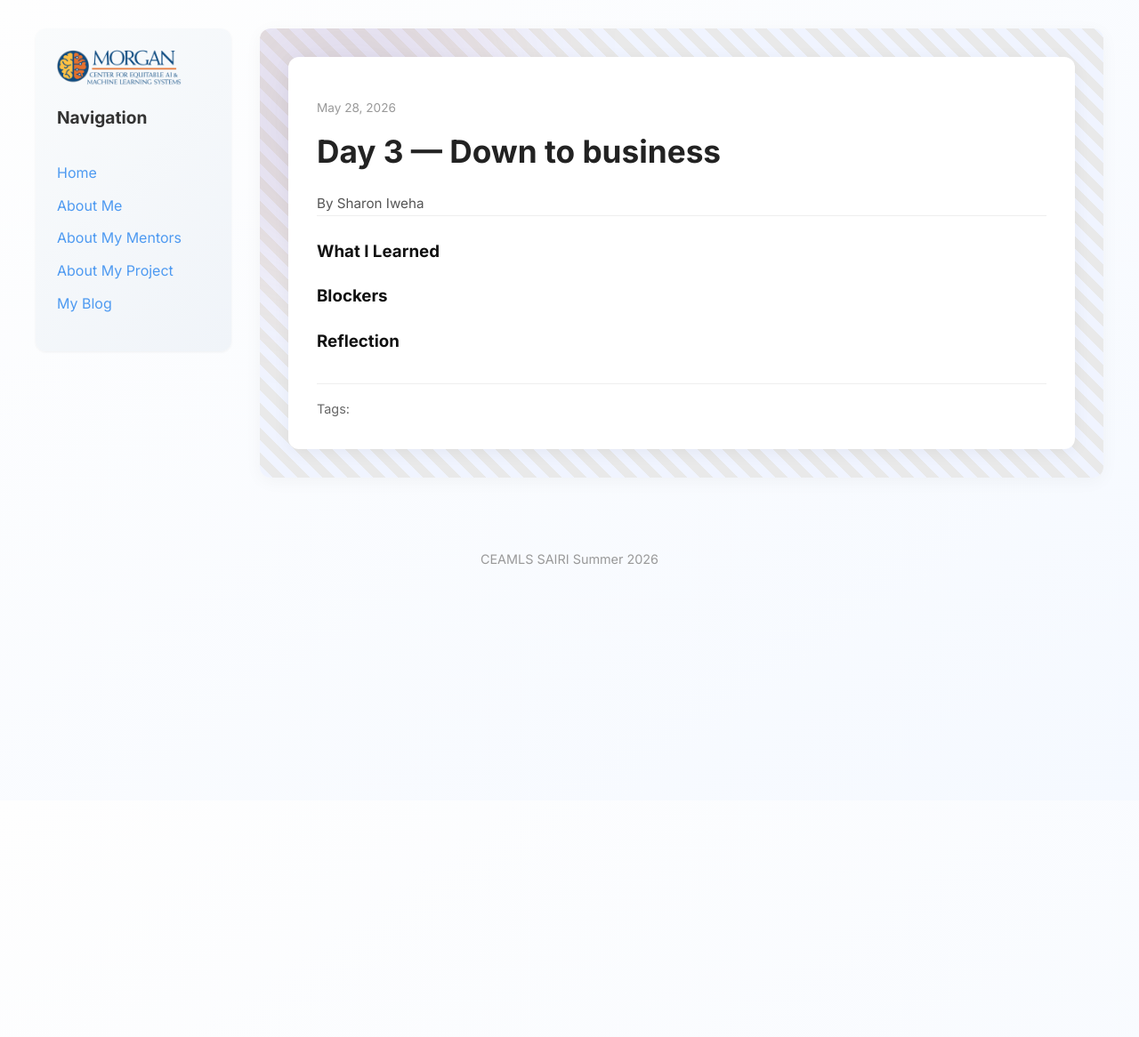
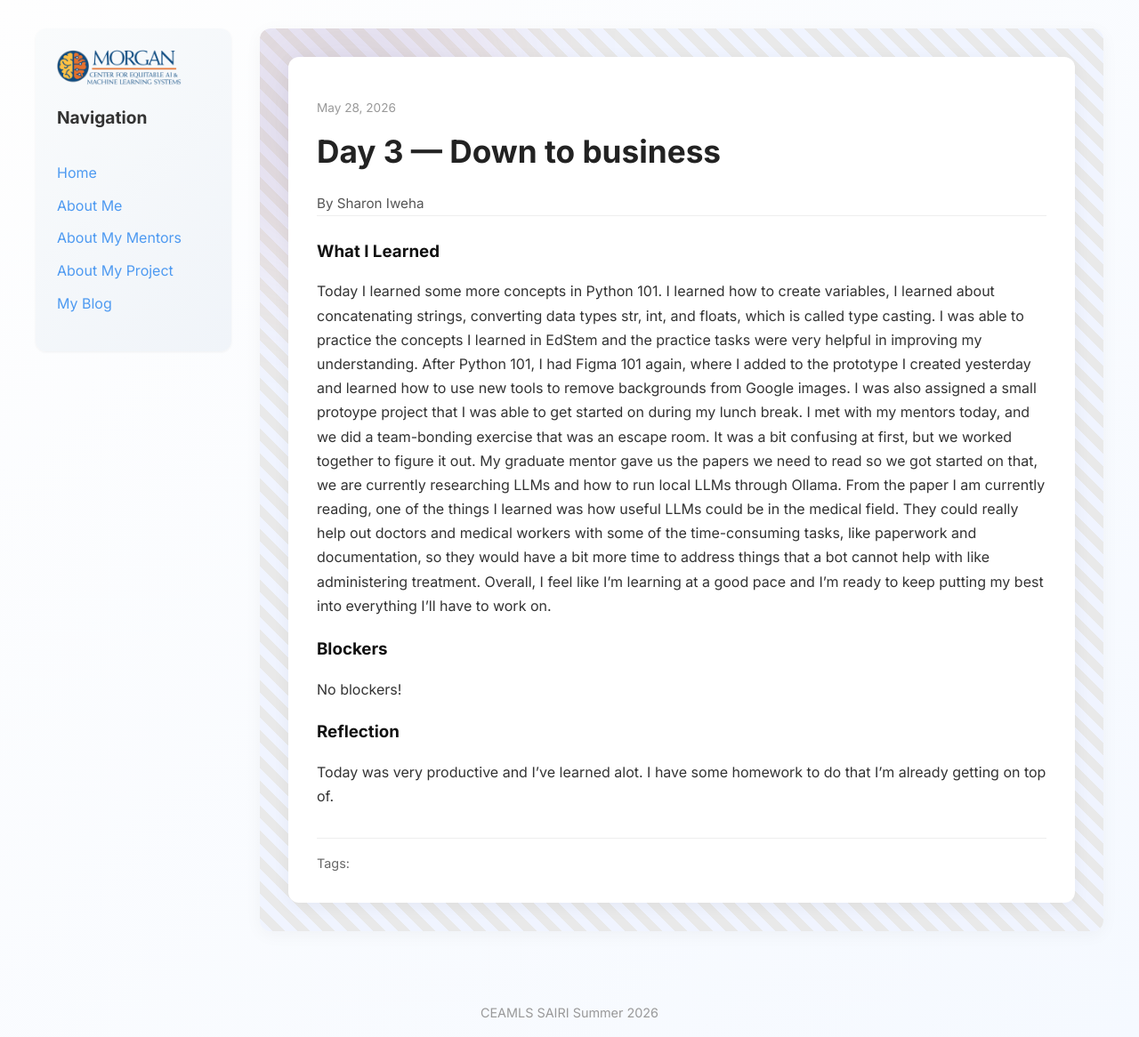
Before and after one commit to sharoniweha/sharoniweha.ceamls26.github.io, a Jekyll site: the page built from _posts/2026-05-28-day-3.md, in a window 1280 px wide. Shown: the whole page at 89% size. Built offline with Jekyll 4.4.1, drawn with Linux system fonts in a browser that asks for light colours; before the commit the page ends 900 px from its top, so only the background shows below that.

Commit message:
Update 2026-05-28-day-3.md

```diff
--- a/_posts/2026-05-28-day-3.md
+++ b/_posts/2026-05-28-day-3.md
@@ -6,11 +6,11 @@ permalink: /day3.html
 
 
 what_i_learned: |
-
+  Today I learned some more concepts in Python 101. I learned how to create variables, I learned about concatenating strings, converting data types str, int, and floats, which is called type casting. I was able to practice the concepts I learned in EdStem and the practice tasks were very helpful in improving my understanding. After Python 101, I had Figma 101 again, where I added to the prototype I created yesterday and learned how to use new tools to remove backgrounds from Google images. I was also assigned a small protoype project that I was able to get started on during my lunch break. I met with my mentors today, and we did a team-bonding exercise that was an escape room. It was a bit confusing at first, but we worked together to figure it out. My graduate mentor gave us the papers we need to read so we got started on that, we are currently researching LLMs and how to run local LLMs through Ollama. From the paper I am currently reading, one of the things I learned was how useful LLMs could be in the medical field. They could really help out doctors and medical workers with some of the time-consuming tasks, like paperwork and documentation, so they would have a bit more time to address things that a bot cannot help with like administering treatment. Overall, I feel like I'm learning at a good pace and I'm ready to keep putting my best into everything I'll have to work on.
 
 blockers: |
-
+   No blockers!
 
 reflection: |
-
+  Today was very productive and I've learned alot. I have some homework to do that I'm already getting on top of.
 ---
```
